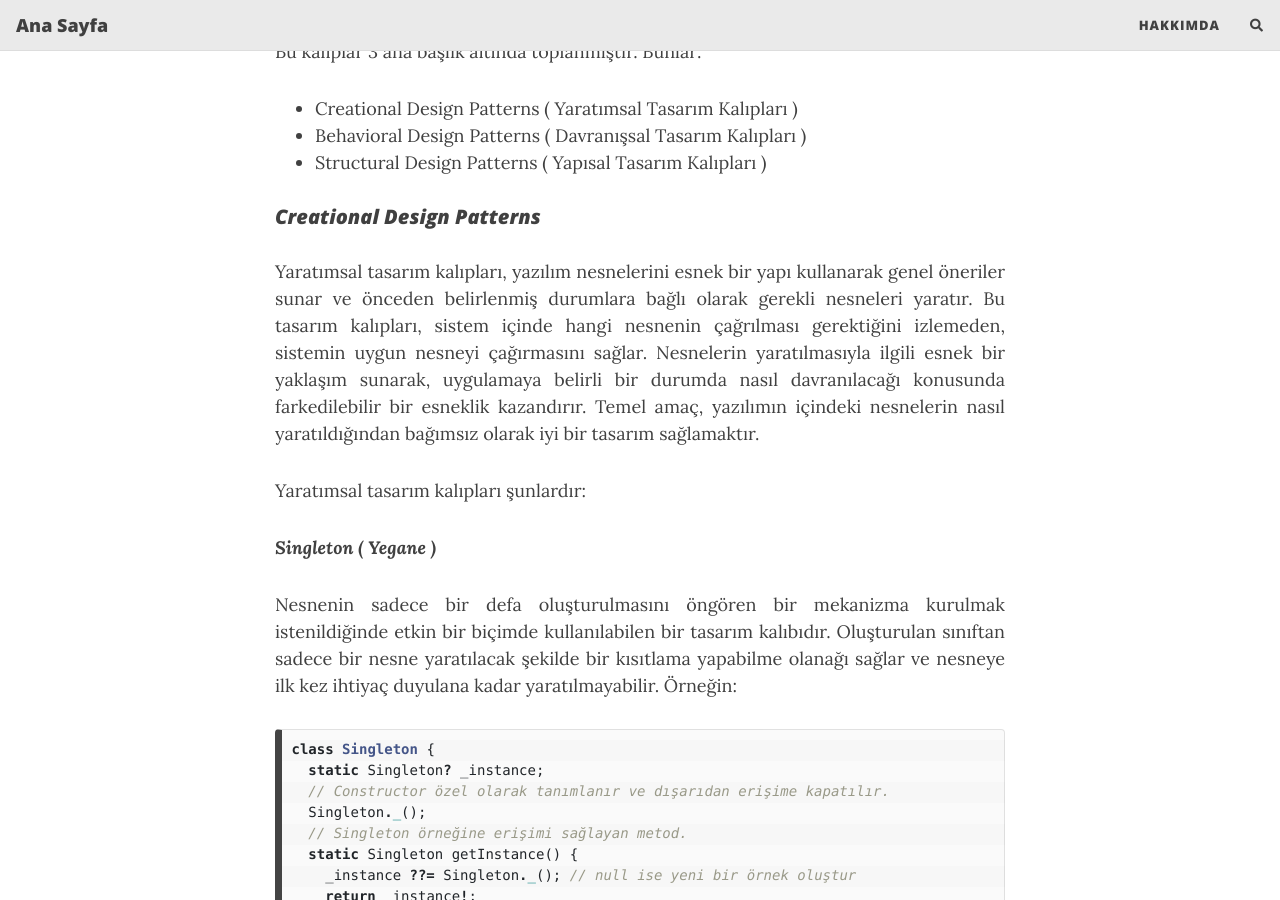
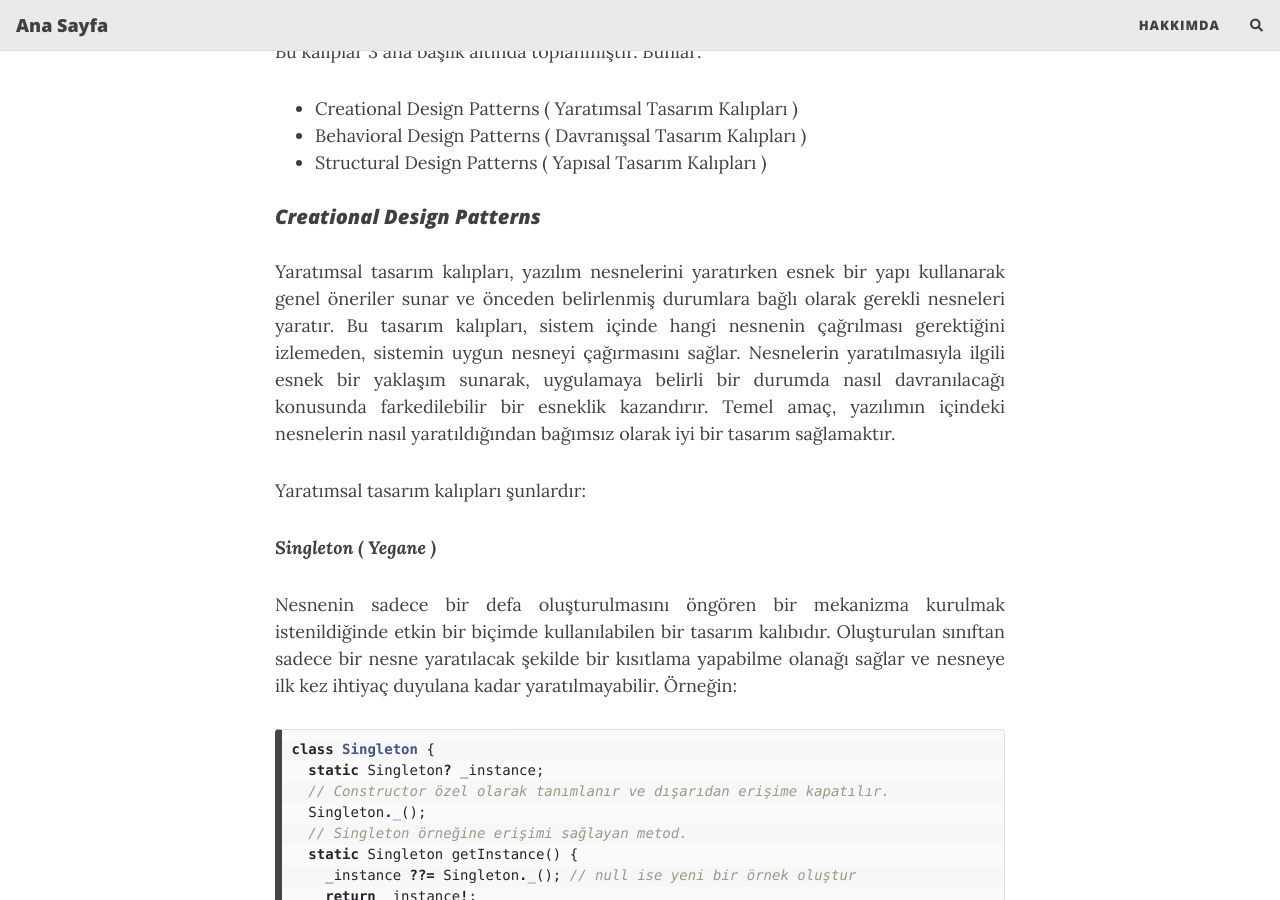
Before and after one commit to ahmetince1/ahmetince1.github.io, a Jekyll site: the page built from _posts/2023-12-13-DesignPatterns.md, in a window 1280 px wide and 900 px high, scrolled down 983 px. Built offline with Jekyll 4.4.1, drawn with Linux system fonts in a browser that asks for light colours; nearby versions of some CDN libraries; comment, search, counter and statistics services are not loaded.

Commit message:
Yaratımsal tasarım kalıplarında güncelleme yapılmıştır.

```diff
--- a/_posts/2023-12-13-DesignPatterns.md
+++ b/_posts/2023-12-13-DesignPatterns.md
@@ -26,7 +26,7 @@ Bu kalıplar 3 ana başlık altında toplanmıştır. Bunlar:
 
 ##### ***Creational Design Patterns***
 
-<p>Yaratımsal tasarım kalıpları, yazılım nesnelerini esnek bir yapı kullanarak genel öneriler sunar ve önceden belirlenmiş durumlara bağlı olarak gerekli nesneleri yaratır. Bu tasarım kalıpları, sistem içinde hangi nesnenin çağrılması gerektiğini izlemeden, sistemin uygun nesneyi çağırmasını sağlar. Nesnelerin yaratılmasıyla ilgili esnek bir yaklaşım sunarak, uygulamaya belirli bir durumda nasıl davranılacağı konusunda farkedilebilir bir esneklik kazandırır. Temel amaç, yazılımın içindeki nesnelerin nasıl yaratıldığından bağımsız olarak iyi bir tasarım sağlamaktır.</p>
+<p>Yaratımsal tasarım kalıpları, yazılım nesnelerini yaratırken esnek bir yapı kullanarak genel öneriler sunar ve önceden belirlenmiş durumlara bağlı olarak gerekli nesneleri yaratır. Bu tasarım kalıpları, sistem içinde hangi nesnenin çağrılması gerektiğini izlemeden, sistemin uygun nesneyi çağırmasını sağlar. Nesnelerin yaratılmasıyla ilgili esnek bir yaklaşım sunarak, uygulamaya belirli bir durumda nasıl davranılacağı konusunda farkedilebilir bir esneklik kazandırır. Temel amaç, yazılımın içindeki nesnelerin nasıl yaratıldığından bağımsız olarak iyi bir tasarım sağlamaktır.</p>
 Yaratımsal tasarım kalıpları şunlardır:
 
 ***Singleton ( Yegane )***
```
